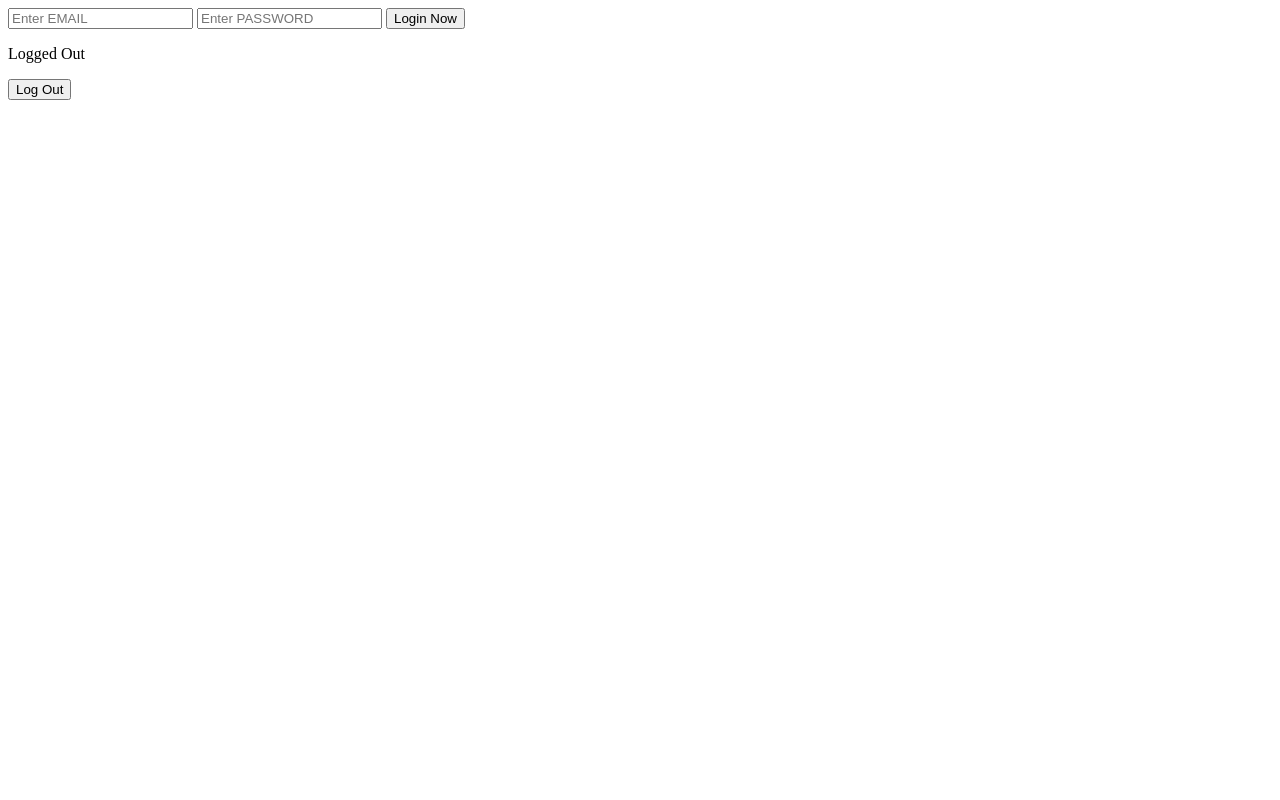
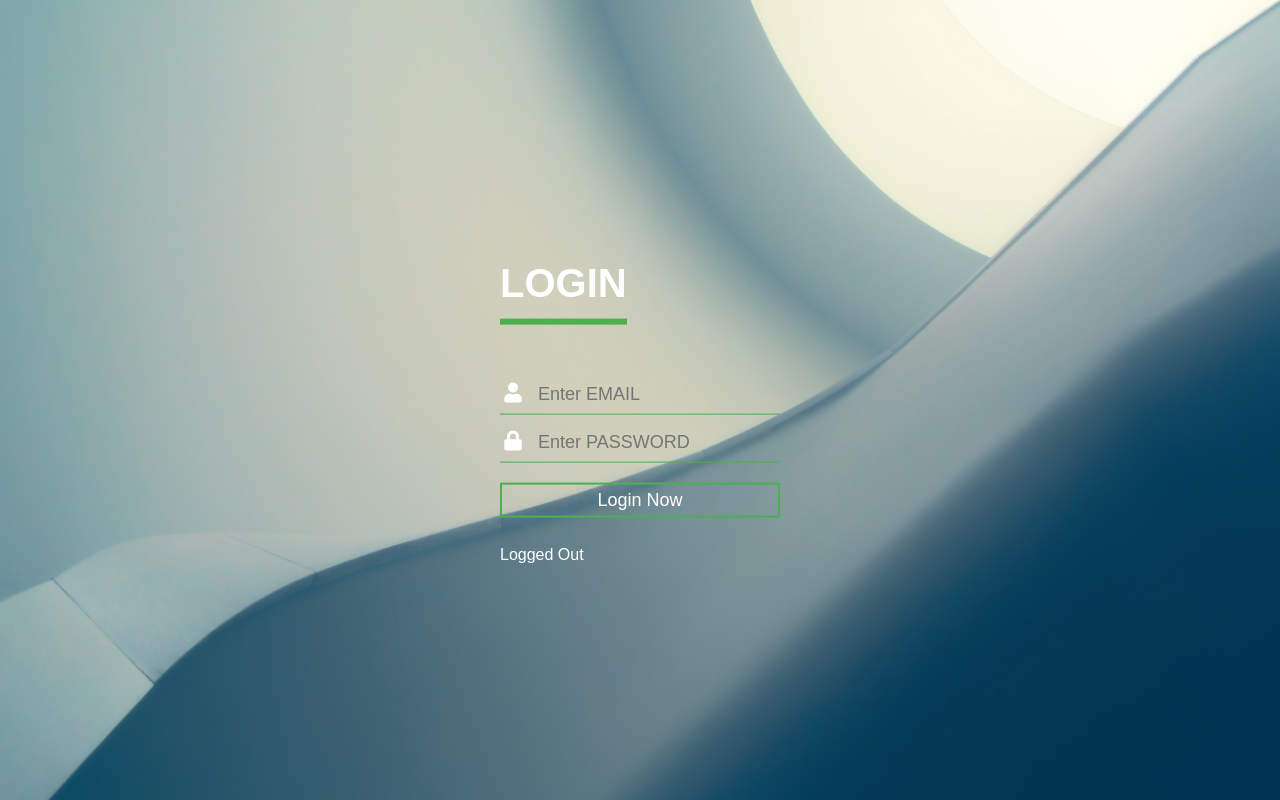
Before and after one commit to PrincePhogat/iPrincePhogat, a plain HTML site: page public/iPrince/index.html in a window 1280 px wide. Drawn offline with Linux system fonts and the light colour scheme; no server answers.

Commit message:
Dashboard reamaining

```diff
--- a/public/iPrince/index.html
+++ b/public/iPrince/index.html
@@ -1,20 +1,37 @@
 <html>
 
 <head>
+    <meta charset="utf-8">
+    <meta name="viewport" content="width=device-width, initial-scale=1, shrink-to-fit=no">
+    <link rel="stylesheet" href="style.css">
+    <link rel="icon" href="images/logo.png">
     <title>
         Admin Login
     </title>
 </head>
 
+
 <body onload="getResume()">
-    <form id="loginForm">
-        <input type="email" id="email" name="email" placeholder="Enter EMAIL" required>
-        <input type="password" id="pass" name="password" placeholder="Enter PASSWORD" required>
-        <input type="submit" value="Login Now">
-        <p id="uid">Not Logged IN</p>
-        <button onclick="logOut()">Log Out</button>
+    <div class="login-box">
+        <h1>LOGIN</h1>
+        <form id="loginForm">
+            <div class="textbox">
+                <i class="fas fa-user"></i>
+                <input type="email" id="email" name="email" placeholder="Enter EMAIL" required>
+            </div>
+            <div class="textbox">
+                <i class="fas fa-lock"></i>
+                <input type="password" id="pass" name="password" placeholder="Enter PASSWORD" required>
+            </div>
 
-    </form>
+            <input type="submit" value="Login Now" class="btn">
+            <p id="uid">Not Logged IN</p>
+            <!--<button onclick="logOut()">Log Out</button>-->
+
+        </form>
+
+    </div>
+
     <!-- The core Firebase JS SDK is always required and must be listed first -->
     <script src="https://www.gstatic.com/firebasejs/8.6.1/firebase-app.js"></script>
     <script src="https://www.gstatic.com/firebasejs/8.6.1/firebase-analytics.js"></script>
@@ -78,26 +95,26 @@
             firebase.auth().signOut();
         }
 
-        function getResume() {
-            var docRef = firebase.firestore().collection("files").doc("resume");
-            docRef.get().then((doc) => {
-                if (doc.exists) {
-                    var url = doc.data()['url'];
-                    console.log(url);
-                    var a = document.createElement('a');
-                    var linkText = document.createTextNode("My Resume");
-                    a.appendChild(linkText);
-                    a.title = "My Resume";
-                    a.href = url;
-                    document.body.appendChild(a);
-                } else {
-                    // doc.data() will be undefined in this case
-                    console.log("No such document!");
-                }
-            }).catch((error) => {
-                console.log("Error getting document:", error);
-            });
-        }
+ //        function getResume() {
+   //         var docRef = firebase.firestore().collection("files").doc("resume");
+     //       docRef.get().then((doc) => {
+       //         if (doc.exists) {
+         //           var url = doc.data()['url'];
+           //         console.log(url);
+             //       var a = document.createElement('a');
+               //     var linkText = document.createTextNode("My Resume");
+                 //   a.appendChild(linkText);
+                   // a.title = "My Resume";
+  //                  a.href = url;
+    //                document.body.appendChild(a);
+      //          } else {
+        //            // doc.data() will be undefined in this case
+          //          console.log("No such document!");
+            //    }
+ //           }).catch((error) => {
+   //             console.log("Error getting document:", error);
+     //       });
+       // }
     </script>
 
 </body>
--- /dev/null
+++ b/public/iPrince/style.css
@@ -0,0 +1,56 @@
+@import "https://use.fontawesome.com/releases/v5.5.0/css/all.css";
+body{
+  margin: 0;
+  padding: 0;
+  font-family: sans-serif;
+  background: url(Images/AdminBG.jpg) no-repeat;
+  background-size: cover;
+}
+.login-box{
+  width: 280px;
+  position: absolute;
+  top: 50%;
+  left: 50%;
+  transform: translate(-50%,-50%);
+  color: white;
+}
+.login-box h1{
+  float: left;
+  font-size: 40px;
+  border-bottom: 6px solid #4caf50;
+  margin-bottom: 50px;
+  padding: 13px 0;
+}
+.textbox{
+  width: 100%;
+  overflow: hidden;
+  font-size: 20px;
+  padding: 8px 0;
+  margin: 8px 0;
+  border-bottom: 1px solid #4caf50;
+}
+.textbox i{
+  width: 26px;
+  float: left;
+  text-align: center;
+}
+.textbox input{
+  border: none;
+  outline: none;
+  background: none;
+  color: white;
+  font-size: 18px;
+  width: 80%;
+  float: left;
+  margin: 0 10px;
+}
+.btn{
+  width: 100%;
+  background: none;
+  border: 2px solid #4caf50;
+  color: white;
+  padding: 5px;
+  font-size: 18px;
+  cursor: pointer;
+  margin: 12px 0;
+}
```
Also changed, not shown: public/iPrince/dashboard.html (+12 -0 lines), public/iPrince/Images/AdminBG.jpg (added).
